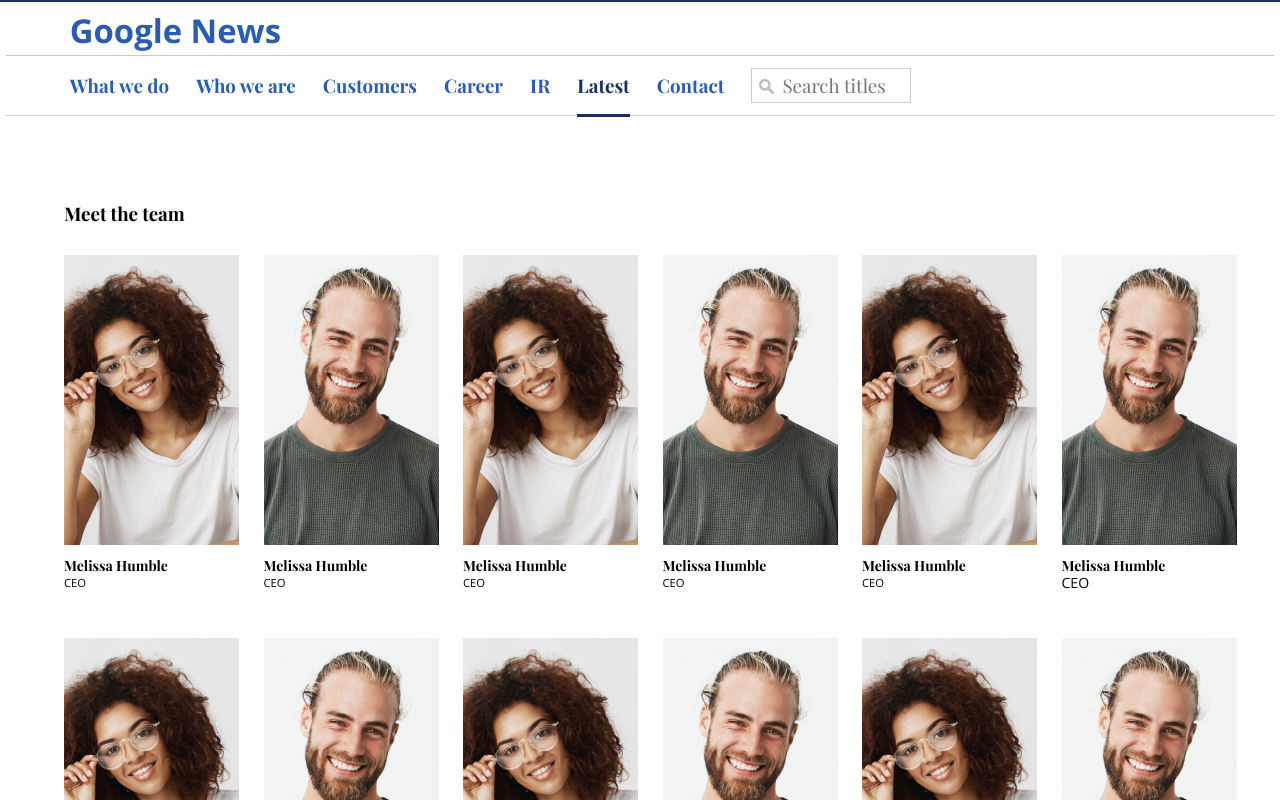
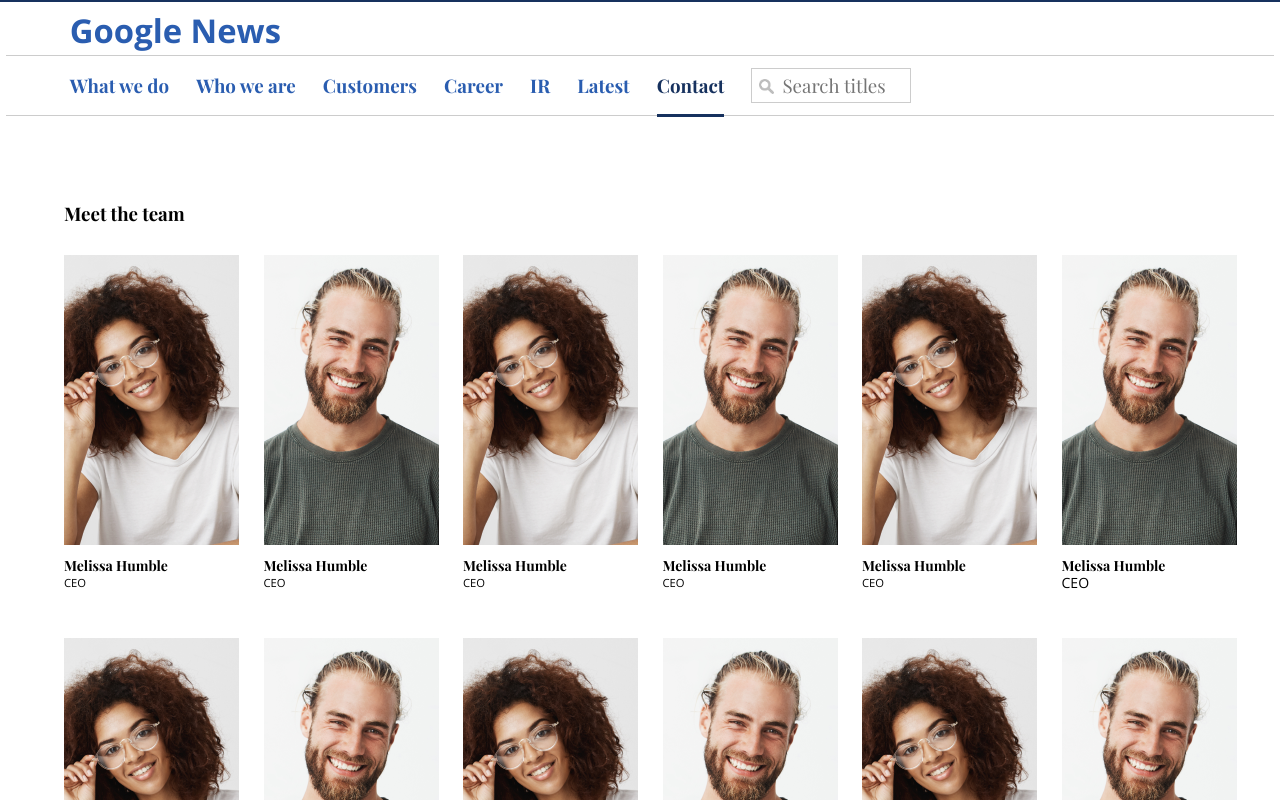
Before and after one commit to grouzu/Gruppuppgift-Yo, a plain HTML site: page contact.html in a window 1280 px wide. Shown: the top 800 px of the page. Drawn offline with nearby package versions, Linux system fonts and the light colour scheme; files whose address does not match are found by name.

Commit message:
Added "current" class to contact and who are we pages

```diff
--- a/contact.html
+++ b/contact.html
@@ -35,10 +35,10 @@
             <a href="/Investor-relations">IR</a>
           </li>
           <li>
-            <a href="/Latest" class="current">Latest</a>
+            <a href="/Latest">Latest</a>
           </li>
           <li>
-            <a href="/contact.html">Contact</a>
+            <a href="/contact.html" class="current">Contact</a>
           </li>
           <li class="search">
             <input type="text" id="searchInput" onkeyup="searchFunction()" placeholder="Search titles" title="Type in title search term">
```
Also changed, not shown: who-we-are.html (+2 -2 lines).
